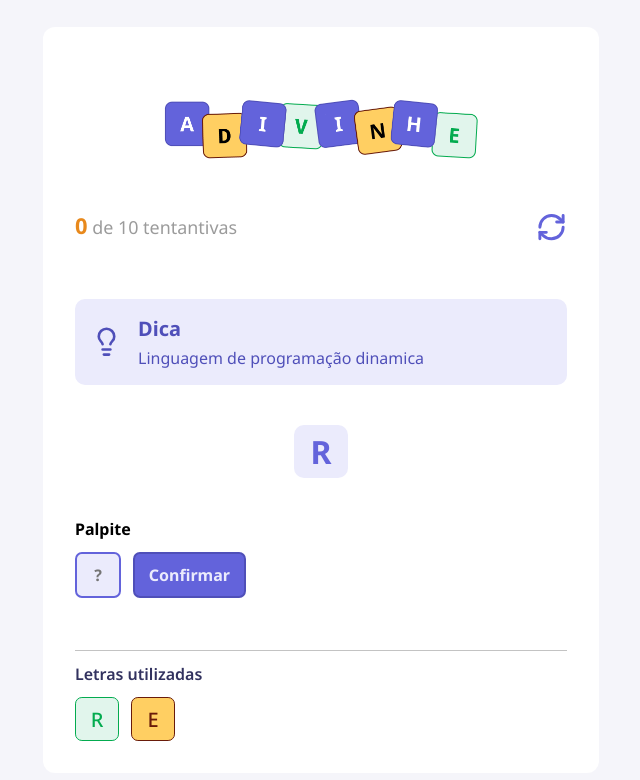
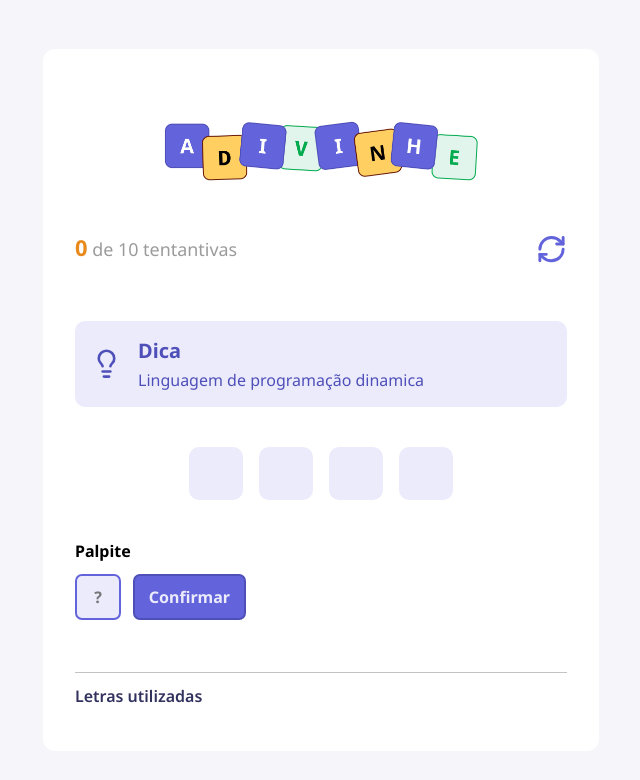
Before and after one commit to DebsTD22/jogo-adivinha-o, a React (Vite) app in the folder jogo-adivinhacao/: page / in a window 1280 px wide. Shown: the top 780 px of the page, without its empty margins (319-959 px from the left). Built offline with nearby package versions, Linux system fonts and the light colour scheme; a web font is replaced by a local one.

Commit message:
criando botão de cofirmar a letra e logica de letras usadas

```diff
--- a/jogo-adivinhacao/index.html
+++ b/jogo-adivinhacao/index.html
@@ -9,7 +9,7 @@
     <link rel="preconnect" href="https://fonts.gstatic.com" crossorigin>
     <link href="https://fonts.googleapis.com/css2?family=Noto+Sans:ital,wght@0,100..900;1,100..900&family=Parkinsans:wght@300..800&display=swap" rel="stylesheet">
 
-    <title>jogo-adivinhacao</title>
+    <title>Adivinhe</title>
   </head>
   <body>
     <div id="root"></div>
--- a/jogo-adivinhacao/src/App.tsx
+++ b/jogo-adivinhacao/src/App.tsx
@@ -8,13 +8,14 @@ import { Tip } from "./components/Tip"
 import { Letter } from "./components/Letter"
 import { Input } from "./components/Input"
 import { Button } from "./components/Button"
-import { LettersUsed } from "./components/LettersUsed"
+import { LettersUsed, type LettersUsedProps } from "./components/LettersUsed"
 
 export default function App(){
 
   const [attempts, setAtempts] = useState(0)
   const [challenge, setChallenge] = useState<Challenge | null>(null)
   const [letter, setLetter] = useState("")
+  const [lettersUsed, setLettersUsed] = useState<LettersUsedProps[]>([])
 
   function handleRestartGame(){
     alert("Reiniciar o jogo")
@@ -30,27 +31,65 @@ export default function App(){
     setLetter("")
   }
 
+  function handleConfirm(){
+    if (!challenge){
+      return
+    }
+
+    if(!letter.trim()){
+      return alert("Digite uma letra!")
+    }
+
+    const value = letter.toUpperCase()
+
+    const exists = lettersUsed.find((used) => used.value.toUpperCase() === value)
+
+    if(exists){
+      return alert("Você já usou essa letra " + value)
+    }
+
+    setLettersUsed((prevState) => [...prevState, {value, correct: false}])
+
+    setLetter("")
+  }
+
   useEffect(() => {
     startGame()
   }, [])
+
+  if(!challenge){
+    return
+  }
 
   return (
     <div className={styles.container}>
       <main>
         <Header current={attempts} max={10} onRestart={handleRestartGame}></Header>
         <Tip tip="Linguagem de programação dinamica"></Tip>
+
         <div className={styles.word}>
-          <Letter value="R"></Letter>
+          {
+            challenge.word.split("").map(() => (
+              <Letter value=""></Letter>
+            ))
+          }
         </div>
 
         <h4>Palpite</h4>
 
         <div className={styles.guess}>
-          <Input autoFocus maxLength={1} placeholder="?"></Input>
-          <Button title="Confirmar"></Button>
+          <Input
+            autoFocus
+            maxLength={1}
+            placeholder="?"
+            value={letter}
+            onChange={(e) => setLetter(e.target.value)}>
+          </Input>
+
+          <Button title="Confirmar" onClick={handleConfirm}></Button>
         </div>
 
-        <LettersUsed></LettersUsed>
+        <LettersUsed data={lettersUsed}></LettersUsed>
       </main>
     </div>
   )
--- a/jogo-adivinhacao/src/components/LettersUsed/index.tsx
+++ b/jogo-adivinhacao/src/components/LettersUsed/index.tsx
@@ -1,14 +1,27 @@
 import styles from "./styles.module.css"
 import { Letter } from "../Letter"
 
-export function LettersUsed(){
+export type LettersUsedProps = {
+    value: string
+    correct: boolean
+}
+
+type Props = {
+    data: LettersUsedProps[]
+}
+
+export function LettersUsed({ data }: Props){
     return(
         <div className={styles.lettersUsed}>
             <h5>Letras utilizadas</h5>
 
             <div>
-                <Letter value="R" size="small" color="correct"></Letter>
-                <Letter value="E" size="small" color="wrong"></Letter>
+                {
+                    data.map(({value, correct}) => (
+                        <Letter value={value} size="small" color={correct ? "correct" : "wrong"}></Letter>
+                    ))
+                }
+
             </div>
         </div>
     )
```
